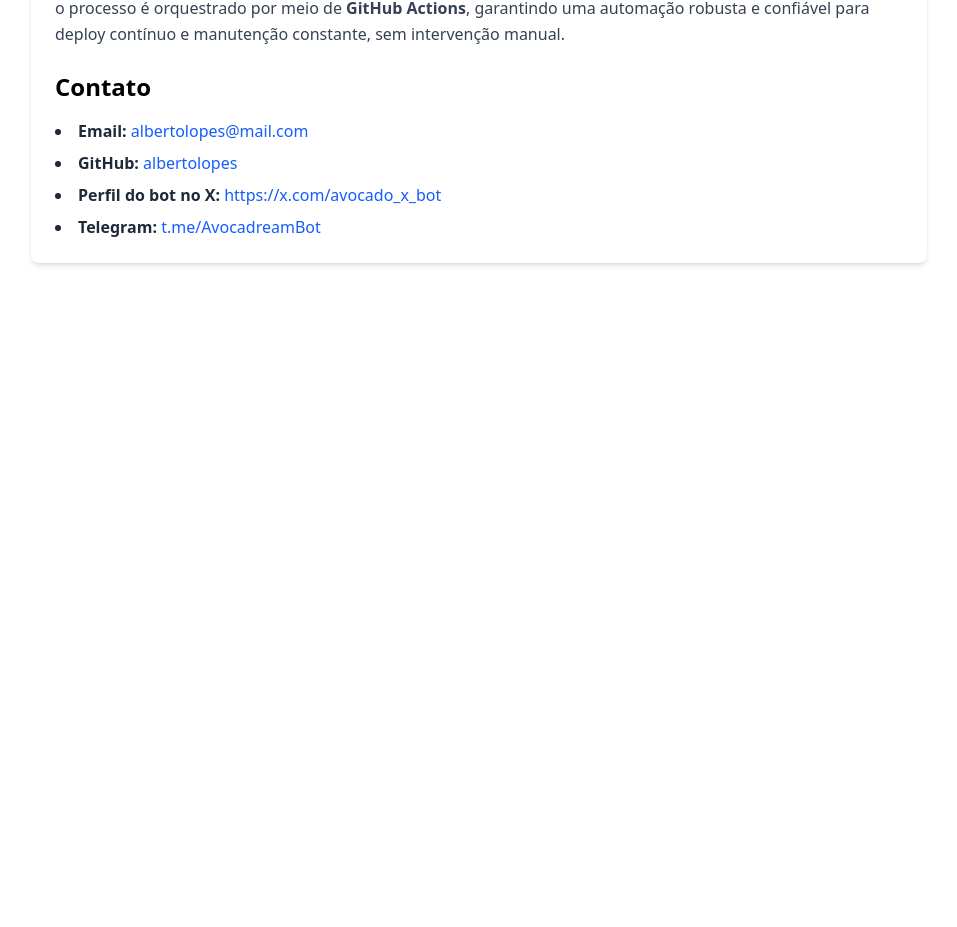
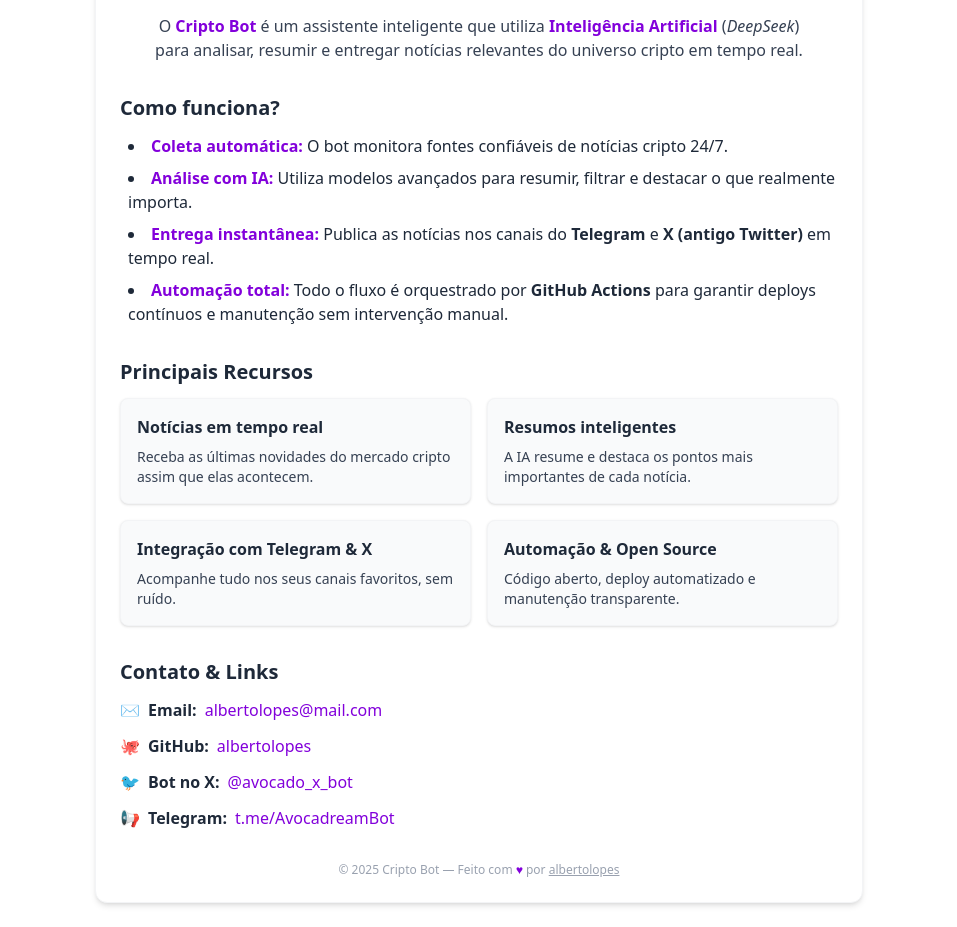
Before and after one commit to albertolopes/cripto-news, a React (Vite) app: page /sobre in a window 1280 px wide. Shown: the part 299-1226 px from the top of the page, without its empty margins (161-1118 px from the left). Before the commit the page ends 800 px from the top, so only its background shows below. Built offline with nearby package versions, Linux system fonts and the light colour scheme; no server answers.

Commit message:
melhoria pagina sobre

```diff
--- a/src/pages/Sobre.jsx
+++ b/src/pages/Sobre.jsx
@@ -2,60 +2,116 @@
 
 export default function Sobre() {
     return (
-        <div className="max-w-4xl mx-auto p-6 bg-white rounded-lg shadow-md">
-            <h1 className="text-3xl font-bold mb-6 text-center">Sobre o Cripto Bot</h1>
+        <div className="max-w-3xl mx-auto p-6 bg-white rounded-xl shadow-md mt-8 border border-gray-100">
+            <div className="flex flex-col items-center mb-8">
+                <div className="rounded-full p-3 shadow bg-gray-100 mb-3">
+                    <span role="img" aria-label="Bot" className="text-3xl">🤖</span>
+                </div>
+                <h1 className="text-3xl font-bold mb-2 text-center text-gray-800">
+                    Sobre o Cripto Bot
+                </h1>
+                <p className="text-base text-gray-700 text-center max-w-2xl mt-2">
+                    O <span className="font-bold text-purple-700">Cripto Bot</span> é um assistente inteligente que utiliza <span className="font-semibold text-purple-700">Inteligência Artificial</span> (<span className="italic">DeepSeek</span>) para analisar, resumir e entregar notícias relevantes do universo cripto em tempo real.
+                </p>
+            </div>
 
-            <p className="mb-6 text-gray-700 leading-relaxed">
-                Nosso bot inteligente é impulsionado por <strong>Inteligência Artificial avançada</strong> fornecida pela plataforma <em>DeepSeek</em>, permitindo análise e respostas rápidas e precisas.
-                Com integrações diretas ao <strong>Telegram</strong> e ao <strong>X (antigo Twitter)</strong>, o bot mantém você conectado aos seus canais favoritos, entregando notícias e atualizações em tempo real.
-                Todo o processo é orquestrado por meio de <strong>GitHub Actions</strong>, garantindo uma automação robusta e confiável para deploy contínuo e manutenção constante, sem intervenção manual.
-            </p>
+            <div className="mb-8">
+                <h2 className="text-xl font-semibold mb-3 text-gray-800">
+                    Como funciona?
+                </h2>
+                <ul className="list-disc list-inside text-gray-800 space-y-2 pl-2">
+                    <li>
+                        <span className="font-semibold text-purple-700">Coleta automática:</span> O bot monitora fontes confiáveis de notícias cripto 24/7.
+                    </li>
+                    <li>
+                        <span className="font-semibold text-purple-700">Análise com IA:</span> Utiliza modelos avançados para resumir, filtrar e destacar o que realmente importa.
+                    </li>
+                    <li>
+                        <span className="font-semibold text-purple-700">Entrega instantânea:</span> Publica as notícias nos canais do <b>Telegram</b> e <b>X (antigo Twitter)</b> em tempo real.
+                    </li>
+                    <li>
+                        <span className="font-semibold text-purple-700">Automação total:</span> Todo o fluxo é orquestrado por <b>GitHub Actions</b> para garantir deploys contínuos e manutenção sem intervenção manual.
+                    </li>
+                </ul>
+            </div>
 
-            <h2 className="text-2xl font-semibold mb-4">Contato</h2>
-            <ul className="list-disc list-inside text-gray-800 space-y-2">
-                <li>
-                    <strong>Email:</strong>{" "}
+            <div className="mb-8">
+                <h2 className="text-xl font-semibold mb-3 text-gray-800">Principais Recursos</h2>
+                <div className="grid grid-cols-1 sm:grid-cols-2 gap-4">
+                    <div className="bg-gray-50 rounded-lg p-4 shadow flex flex-col gap-2 border border-gray-100">
+                        <span className="font-bold text-gray-800">Notícias em tempo real</span>
+                        <span className="text-gray-700 text-sm">Receba as últimas novidades do mercado cripto assim que elas acontecem.</span>
+                    </div>
+                    <div className="bg-gray-50 rounded-lg p-4 shadow flex flex-col gap-2 border border-gray-100">
+                        <span className="font-bold text-gray-800">Resumos inteligentes</span>
+                        <span className="text-gray-700 text-sm">A IA resume e destaca os pontos mais importantes de cada notícia.</span>
+                    </div>
+                    <div className="bg-gray-50 rounded-lg p-4 shadow flex flex-col gap-2 border border-gray-100">
+                        <span className="font-bold text-gray-800">Integração com Telegram & X</span>
+                        <span className="text-gray-700 text-sm">Acompanhe tudo nos seus canais favoritos, sem ruído.</span>
+                    </div>
+                    <div className="bg-gray-50 rounded-lg p-4 shadow flex flex-col gap-2 border border-gray-100">
+                        <span className="font-bold text-gray-800">Automação & Open Source</span>
+                        <span className="text-gray-700 text-sm">Código aberto, deploy automatizado e manutenção transparente.</span>
+                    </div>
+                </div>
+            </div>
+
+            <div className="mb-8">
+                <h2 className="text-xl font-semibold mb-3 text-gray-800">Contato & Links</h2>
+                <ul className="space-y-3 text-gray-800">
+                    <li className="flex items-center gap-2">
+                        <span role="img" aria-label="Email" className="text-purple-700">✉️</span>
+                        <span className="font-semibold">Email:</span>
                         <a
                             href="mailto:albertolopes@mail.com"
-                        className="text-blue-600 hover:underline"
+                            className="text-purple-700 hover:underline"
                         >
                             albertolopes@mail.com
                         </a>
                     </li>
-                <li>
-                    <strong>GitHub:</strong>{" "}
+                    <li className="flex items-center gap-2">
+                        <span role="img" aria-label="GitHub" className="text-purple-700">🐙</span>
+                        <span className="font-semibold">GitHub:</span>
                         <a
                             href="https://github.com/albertolopes"
                             target="_blank"
                             rel="noopener noreferrer"
-                        className="text-blue-600 hover:underline"
+                            className="text-purple-700 hover:underline"
                         >
                             albertolopes
                         </a>
                     </li>
-                <li>
-                    <strong>Perfil do bot no X:</strong>{" "}
+                    <li className="flex items-center gap-2">
+                        <span role="img" aria-label="Twitter/X" className="text-purple-700">🐦</span>
+                        <span className="font-semibold">Bot no X:</span>
                         <a
                             href="https://x.com/avocado_x_bot"
                             target="_blank"
                             rel="noopener noreferrer"
-                        className="text-blue-600 hover:underline"
+                            className="text-purple-700 hover:underline"
                         >
-                        https://x.com/avocado_x_bot
+                            @avocado_x_bot
                         </a>
                     </li>
-                <li>
-                    <strong>Telegram:</strong>{" "}
+                    <li className="flex items-center gap-2">
+                        <span role="img" aria-label="Telegram" className="text-purple-700">📢</span>
+                        <span className="font-semibold">Telegram:</span>
                         <a
                             href="https://t.me/AvocadreamBot"
                             target="_blank"
                             rel="noopener noreferrer"
-                        className="text-blue-600 hover:underline"
+                            className="text-purple-700 hover:underline"
                         >
                             t.me/AvocadreamBot
                         </a>
                     </li>
                 </ul>
             </div>
+
+            <div className="text-center text-xs text-gray-400 mt-8">
+                &copy; {new Date().getFullYear()} Cripto Bot &mdash; Feito com <span className="text-purple-700">♥</span> por <a href="https://github.com/albertolopes" className="underline hover:text-gray-700" target="_blank" rel="noopener noreferrer">albertolopes</a>
+            </div>
+        </div>
     );
 }
```
Lines whose indentation alone changed are shown as unchanged.
